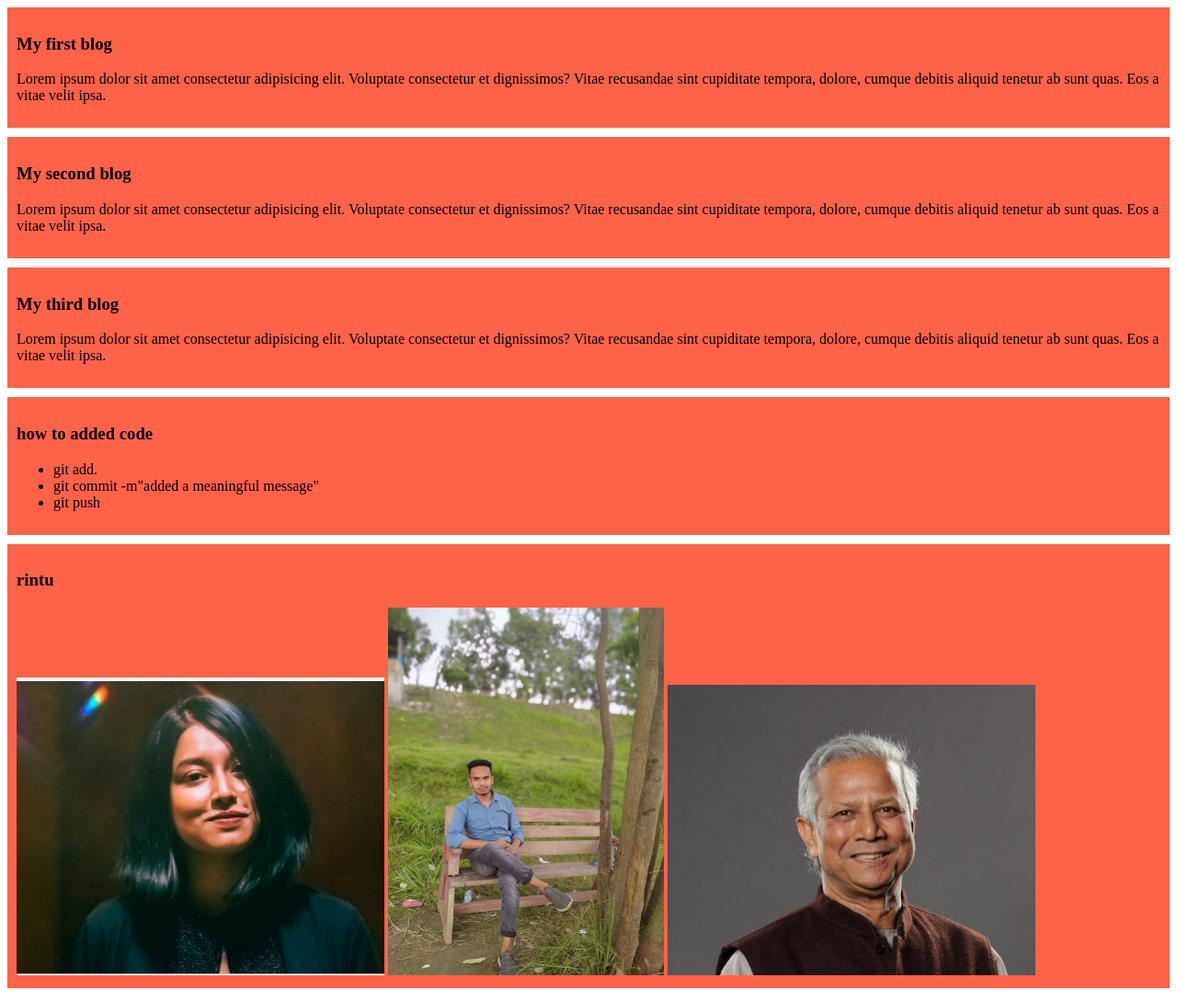
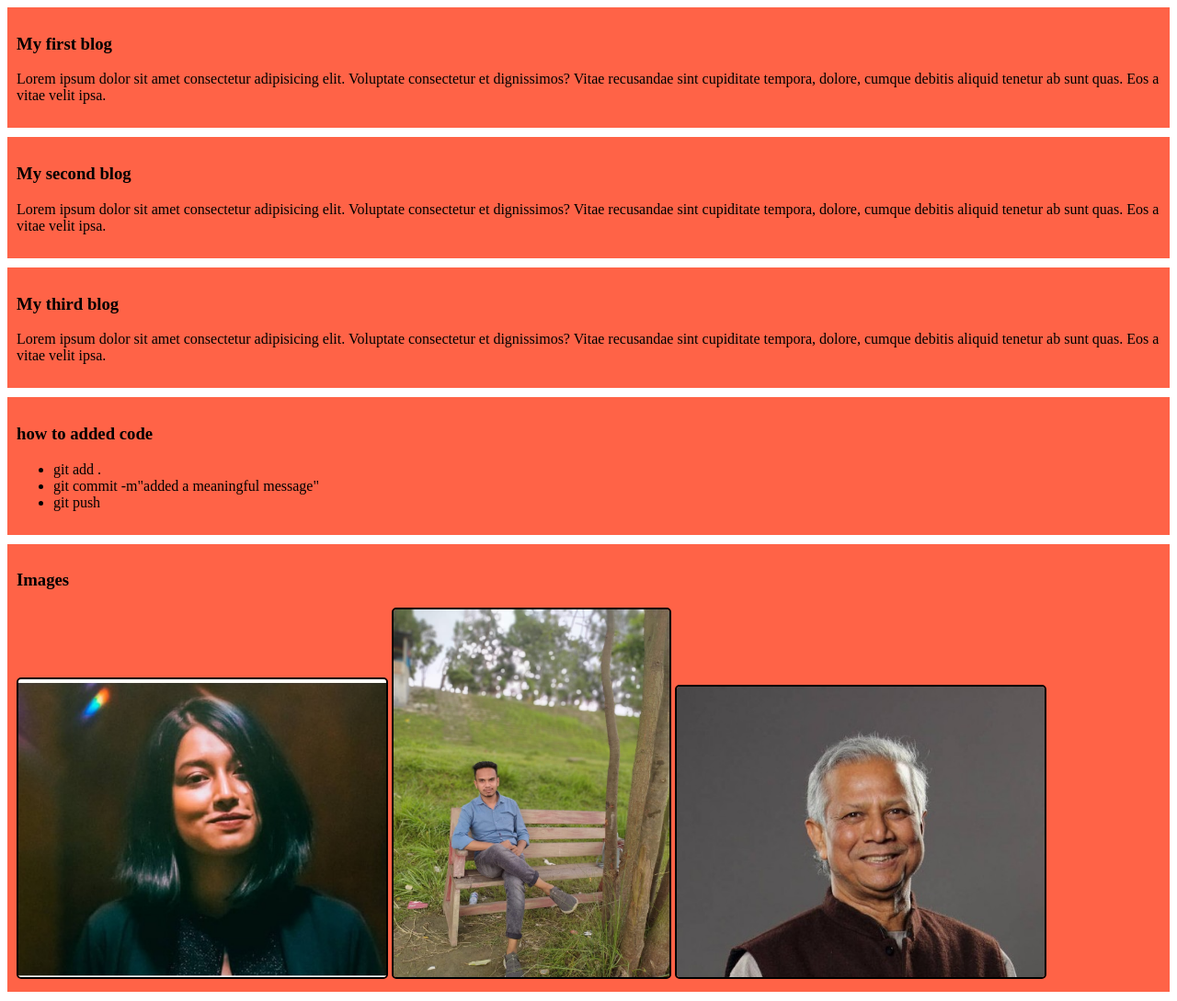
Before and after one commit to RintuWeb01/my-third-github-repo, a plain HTML site: page index.html in a window 1280 px wide. Shown: the whole page at 92% size. Drawn offline with Linux system fonts and the light colour scheme.

Commit message:
added order

```diff
--- a/blog.css
+++ b/blog.css
@@ -3,3 +3,9 @@ div{
     padding: 10px;
     margin-bottom: 10px;
 }
+
+img{
+    border: 2px solid black;
+    border-radius: 5px;
+
+}
--- a/index.html
+++ b/index.html
@@ -23,16 +23,16 @@
     <div>
         <h3>how to added code</h3>
         <ul>
-            <li>git add.</li>
+            <li>git add .</li>
             <li>git commit -m"added a meaningful message"</li>
             <li>git push</li>
         </ul>
     </div>
     <div>
-        <h3>rintu</h3>
-        <img width="400px" src="images/masha.png" alt="">
-        <img width="300px" src="images/rintu.jpg" alt="">
-        <img width="400px" src="images/yunus kaka.png" alt="">
+        <h3>Images</h3>
+        <img width="400px" src="images/masha.png" alt="masha">
+        <img width="300px" src="images/rintu.jpg" alt="rintu">
+        <img width="400px" src="images/yunus kaka.png" alt="yunus">
     </div>
 </body>
 </html>
```
